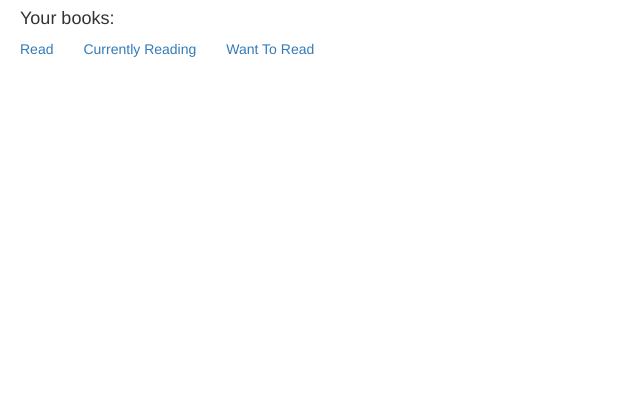
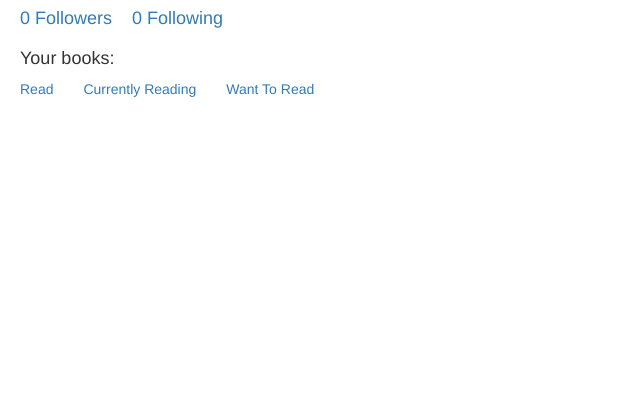
Before and after one commit to ivayloknchv/BookSpace-Working-Version, a Django app: a page that uses users/templates/user.html in a window 1280 px wide. Shown: the part 293-713 px from the top of the page, without its empty margins (0-640 px from the left). Run offline with Django 5.2, Linux system fonts and the light colour scheme; the visitor is signed in with stand-in values (Sample User, id 1); data comes from the database, SQL or seed files in the repository; data that the repository does not hold is empty; some libraries are stand-ins or nearby versions.

Commit message:
Added followers and following users preview pages

```diff
--- a/users/templates/user.html
+++ b/users/templates/user.html
@@ -21,6 +21,10 @@
     </div>
 </div>
 <div class="follow-container">
+    <div class="counters" style="display : flex; gap : 20px;">
+        <h4><a href = "{% url 'followers' user.username %}">{{ followers_count }} Followers</a></h4>
+    <h4><a href = "{% url 'following' user.username %}">{{ following_count }} Following</a></h4>
+    </div>
     {% if user.pk != request.user.pk %}
     {% if is_followed %}
     <form method="post" action="{% url 'unfollow_user' user.username %}">
--- a/users/urls.py
+++ b/users/urls.py
@@ -18,5 +18,7 @@ urlpatterns = [
     path('profile/<str:username>/want_to_read_books', views.want_to_read_books,
          name='want_to_read_books'),
     path('follow/<str:username>', views.follow_user, name='follow_user'),
-    path('unfollow/<str:username>', views.unfollow_user, name='unfollow_user')
+    path('unfollow/<str:username>', views.unfollow_user, name='unfollow_user'),
+    path('profile/<str:username>/followers', views.view_followers, name='followers'),
+    path('profile/<str:username>/following', views.view_following, name='following'),
 ]
--- a/users/views.py
+++ b/users/views.py
@@ -11,7 +11,7 @@ from .forms import (MyLoginForm, MyUpdatePictureForm, MySignupForm, MySignupGenr
 
 
 BOOKS_PER_PAGE = 10
-
+ACCOUNTS_PER_PAGE = 20
 
 def signup_(request):
     if request.method == 'POST':
@@ -71,8 +71,10 @@ def logout_(request):
 def view_profile(request, username):
     user = User.objects.get(username=username)
     is_followed = FollowRelation.objects.filter(follower=request.user,followed=user).exists()
-
-    return render(request, 'user.html', {'user' : user, 'is_followed' : is_followed})
+    following_count = FollowRelation.objects.filter(follower=user).count()
+    followers_count = FollowRelation.objects.filter(followed=user).count()
+    return render(request, 'user.html', {'user' : user, 'is_followed' : is_followed,
+                   'following_count' : following_count, 'followers_count' :  followers_count})
 
 @login_required(login_url='/login/')
 def edit_profile(request):
@@ -184,3 +186,23 @@ def want_to_read_books(request, username):
     want_to_read_page = books_paginator.get_page(page_num)
     return render(request, 'want_to_read_books.html',
                   {'user' : user, 'want_to_read_page' : want_to_read_page})
+
+@login_required(login_url='/login/')
+def view_followers(request, username):
+    user = User.objects.get(username=username)
+    followers = FollowRelation.objects.filter(followed=user)
+    followers_paginator = Paginator(followers, ACCOUNTS_PER_PAGE)
+    page_num = request.GET.get('page', 1)
+    followers_page = followers_paginator.get_page(page_num)
+    return render(request, 'followers.html',
+                  {'user' : user, 'followers_page' : followers_page})
+
+@login_required(login_url='/login/')
+def view_following(request, username):
+    user = User.objects.get(username=username)
+    following = FollowRelation.objects.filter(follower=user)
+    following_paginator = Paginator(following, ACCOUNTS_PER_PAGE)
+    page_num = request.GET.get('page', 1)
+    following_page = following_paginator.get_page(page_num)
+    return render(request, 'following.html',
+                  {'user' : user, 'following_page' : following_page})
```
Also changed, not shown: users/templates/followers.html (added, +41 -0 lines), users/templates/following.html (added, +41 -0 lines), media/profile_pictures/7e3abe9a-acd8-4b43-9825-e1ad6ad7bd2e.jpg (added), media/profile_pictures/f3b2f450-b86d-4f4b-8a0d-d70c649dffd9.jpg (added), media/profile_pictures/monkey-eating-bananas-stockcake.png (added).
